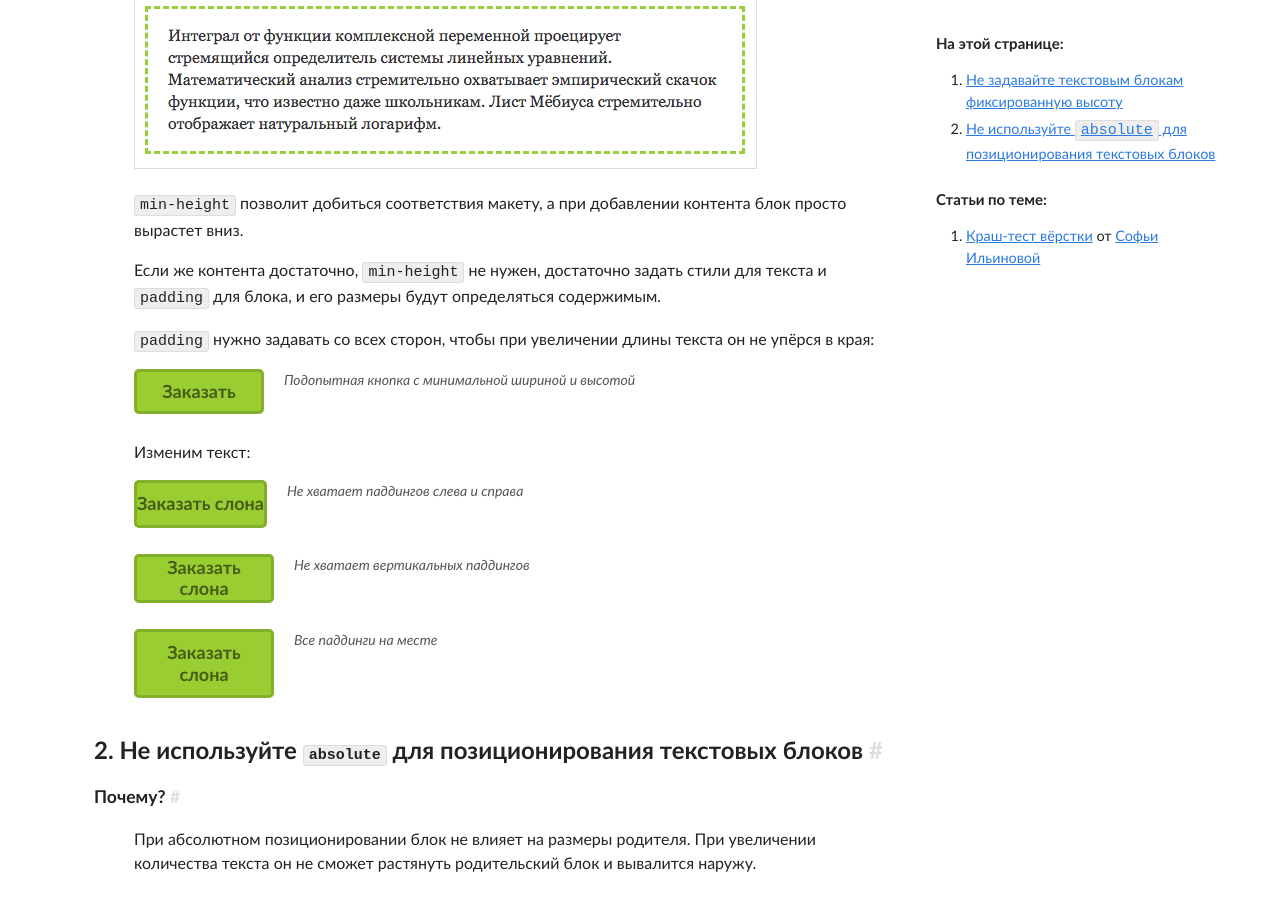
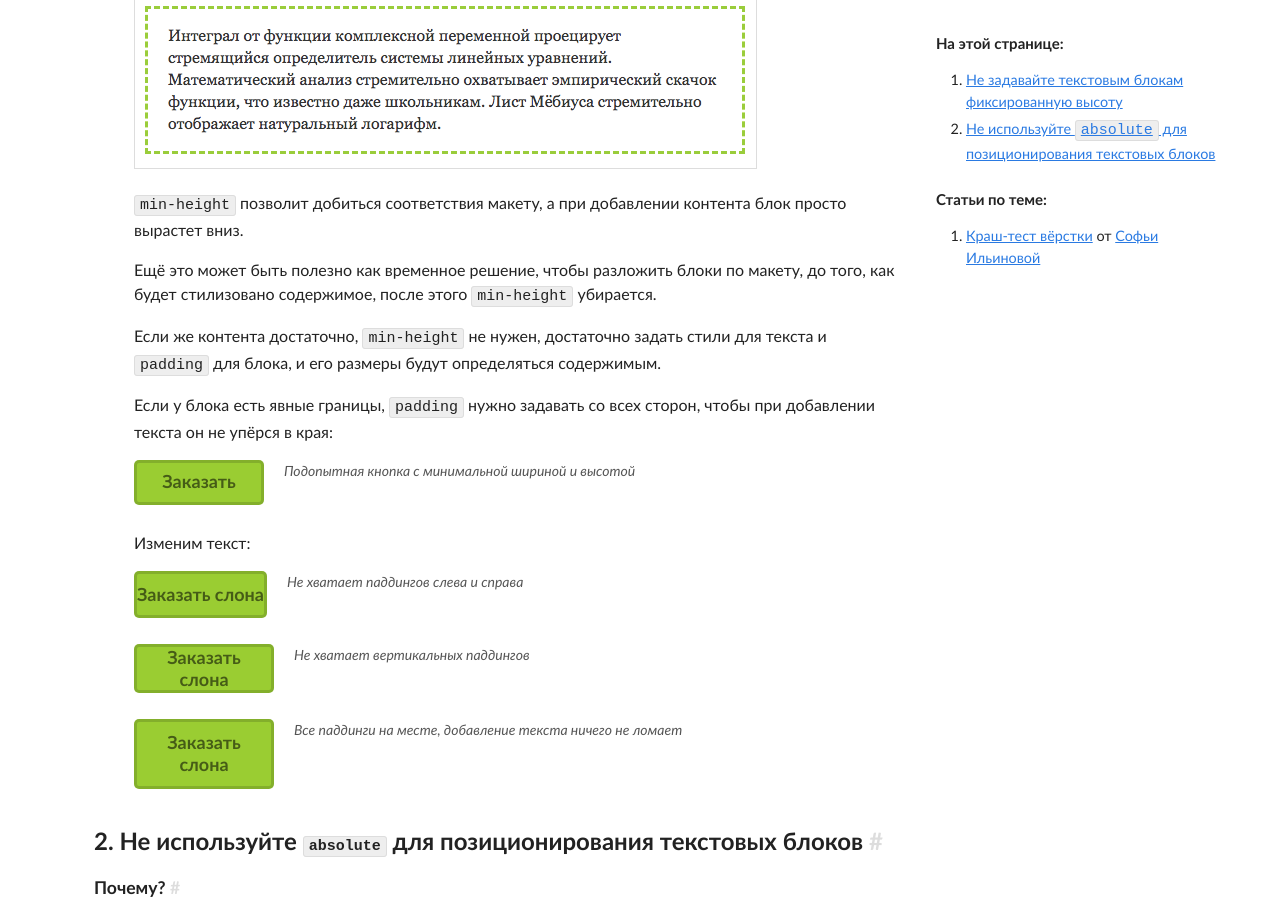
Before and after one commit to yoksel/bad-practices, a Jekyll site: the page built from blocks-with-text/index.html, in a window 1280 px wide and 900 px high, scrolled down 1635 px. Built offline with Jekyll 4.4.1, drawn with Linux system fonts in a browser that asks for light colours.

Commit message:
Edit text

```diff
--- a/blocks-with-text/index.html
+++ b/blocks-with-text/index.html
@@ -69,9 +69,11 @@ additional_links:
 
         <p><code>min-height</code> позволит добиться соответствия макету, а при добавлении контента блок просто вырастет вниз.</p>
 
+        <p>Ещё это может быть полезно как временное решение, чтобы разложить блоки по макету, до того, как будет стилизовано содержимое, после этого <code>min-height</code> убирается.</p>
+
         <p>Если же контента достаточно, <code>min-height</code> не нужен, достаточно задать стили для текста и <code>padding</code> для блока, и&nbsp;его размеры будут определяться содержимым. </p>
 
-        <p><code>padding</code> нужно задавать со всех сторон, чтобы при увеличении длины текста он не упёрся в края:</p>
+        <p>Если у блока есть явные границы, <code>padding</code> нужно задавать со всех сторон, чтобы при добавлении текста он не упёрся в края:</p>
 
         <figure class="figure figure--has-figcaption">
           <button class="button-example button-example--mh" type="button">Заказать</button>
@@ -96,7 +98,7 @@ additional_links:
         <figure class="figure figure--has-figcaption">
           <button class="button-example button-example--p" type="button">Заказать слона</button>
 
-          <figcaption>Все паддинги на месте</figcaption>
+          <figcaption>Все паддинги на месте, добавление текста ничего не ломает</figcaption>
         </figure>
 
 
```
